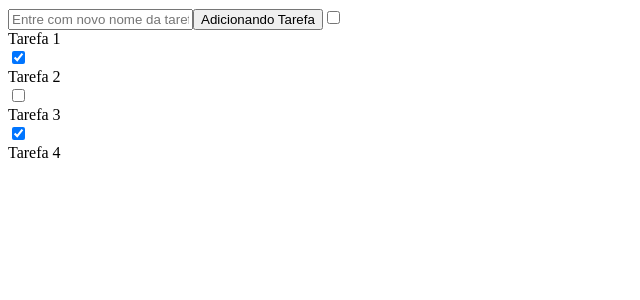
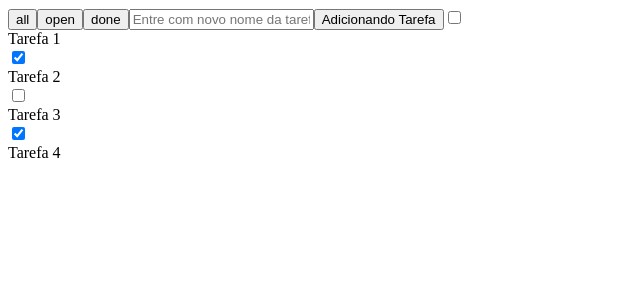
Before and after one commit to lopes-leandro/ng-tasks-app, an Angular app: page / in a window 1280 px wide. Shown: the top 300 px of the page, without its empty margins (0-640 px from the left). Built offline with nearby package versions, Linux system fonts and the light colour scheme.

Commit message:
adicionado a funcionalidade para filtrar o estado da tarefa

```diff
--- a/src/app/app.module.ts
+++ b/src/app/app.module.ts
@@ -7,6 +7,7 @@ import { TaskListComponent } from './tasks/task-list/task-list.component';
 import { TaskComponent } from './tasks/task/task.component';
 import { EnterTaskComponent } from './tasks/enter-task/enter-task.component';
 import { CheckboxComponent } from './shared/ui/checkbox/checkbox/checkbox.component';
+import { ToggleComponent } from './shared/ui/toggle/toggle.component';
 
 @NgModule({
   declarations: [
@@ -14,7 +15,8 @@ import { CheckboxComponent } from './shared/ui/checkbox/checkbox/checkbox.compon
     TaskListComponent,
     TaskComponent,
     EnterTaskComponent,
-    CheckboxComponent
+    CheckboxComponent,
+    ToggleComponent
   ],
   imports: [
     BrowserModule,
--- a/src/app/shared/models/task-interface.ts
+++ b/src/app/shared/models/task-interface.ts
@@ -3,3 +3,5 @@ export interface TaskInterface {
     title: string;
     done: boolean;
 }
+
+export type TaskListFilterType = 'all' | 'open' | 'done';
--- /dev/null
+++ b/src/app/shared/ui/toggle/toggle.component.html
@@ -0,0 +1,8 @@
+<button
+  class="toggle-button"
+  *ngFor="let button of buttonList"
+  [class.active]="button === activeButton"
+  (click)="activate(button)"
+>
+  {{ button }}
+</button>
--- /dev/null
+++ b/src/app/shared/ui/toggle/toggle.component.ts
@@ -0,0 +1,26 @@
+import { Component, EventEmitter, Input, OnInit, Output, ViewEncapsulation } from '@angular/core';
+
+@Component({
+  selector: 'tks-toggle',
+  templateUrl: './toggle.component.html',
+  encapsulation: ViewEncapsulation.None
+})
+export class ToggleComponent implements OnInit {
+
+  @Input() buttonList: string[] = [];
+  @Input() activeButton: string = '';
+  @Output() outActivate = new EventEmitter<string>();
+
+  constructor() { }
+
+  ngOnInit(): void {
+    if (!this.activeButton) {
+      this.activeButton = this.buttonList[0];
+    }
+  }
+
+  activate(button: string) {
+    this.outActivate.emit(button);
+  }
+
+}
--- a/src/app/tasks/task-list/task-list.component.html
+++ b/src/app/tasks/task-list/task-list.component.html
@@ -1,2 +1,10 @@
+<tks-toggle
+  [buttonList]="taskFilterTypes"
+  [activeButton]="activeTaskFilterType"
+  (outActivate)="activateFilterType($event)"></tks-toggle>
 <tks-enter-task (outEnterTask)="addTask($event)"></tks-enter-task>
-<tks-task *ngFor="let task of tasks" [task]="task" (outUpdateTask)="updateTask($event)"></tks-task>
+<tks-task
+  *ngFor="let task of filteredTasks"
+  [task]="task"
+  (outUpdateTask)="updateTask($event)"
+></tks-task>
--- a/src/app/tasks/task-list/task-list.component.ts
+++ b/src/app/tasks/task-list/task-list.component.ts
@@ -1,5 +1,5 @@
 import { Component, OnInit, ViewEncapsulation } from '@angular/core';
-import { TaskInterface } from 'src/app/shared/models/task-interface';
+import { TaskInterface, TaskListFilterType } from 'src/app/shared/models/task-interface';
 import { TaskService } from '../task.service';
 
 @Component({
@@ -9,12 +9,33 @@ import { TaskService } from '../task.service';
 })
 export class TaskListComponent implements OnInit {
   tasks: TaskInterface[];
+  filteredTasks: TaskInterface[] = [];
+  taskFilterTypes: TaskListFilterType[] = ['all', 'open', 'done'];
+  activeTaskFilterType: TaskListFilterType = 'all';
 
   constructor(private taskService: TaskService) {
     this.tasks = taskService.getTasks();
+    this.filterTasks();
   }
 
   ngOnInit(): void {}
+
+  public activateFilterType(type: string) {
+    this.activeTaskFilterType = type as TaskListFilterType;
+    this.filterTasks();
+  }
+
+  public filterTasks() {
+    this.filteredTasks = this.tasks.filter((task: TaskInterface) => {
+      if (this.activeTaskFilterType === 'all') {
+        return true;
+      } else if (this.activeTaskFilterType === 'open') {
+        return !task.done;
+      } else {
+        return task.done;
+      }
+    });
+  }
 
   public addTask(title: string) {
     const task: TaskInterface = {
@@ -23,10 +44,12 @@ export class TaskListComponent implements OnInit {
     };
     this.taskService.addTask(task);
     this.tasks = this.taskService.getTasks();
+    this.filterTasks();
   }
 
   public updateTask(task: TaskInterface): void {
     this.taskService.updateTask(task);
     this.tasks = this.taskService.getTasks();
+    this.filterTasks();
   }
 }
```
Also changed, not shown: 1 other file (tests, documents, lock files or other folders).
